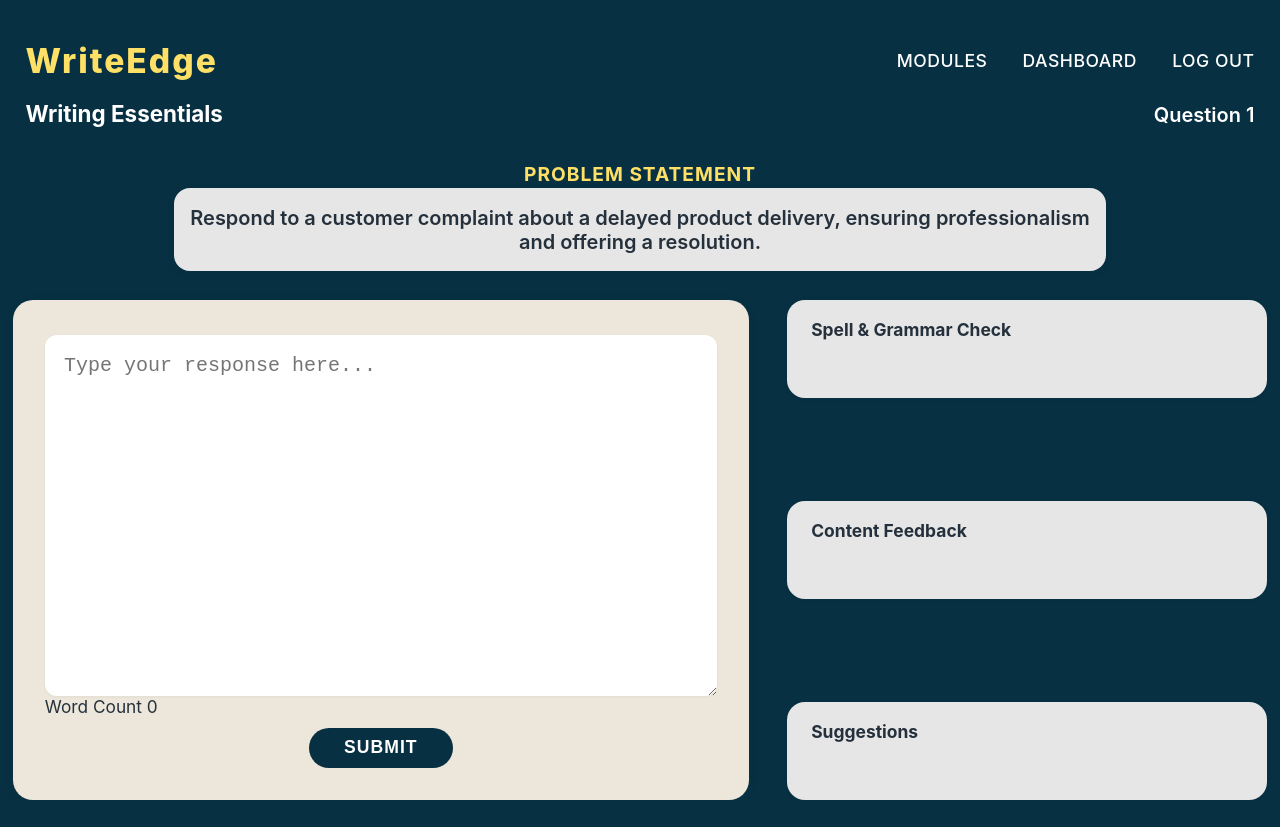
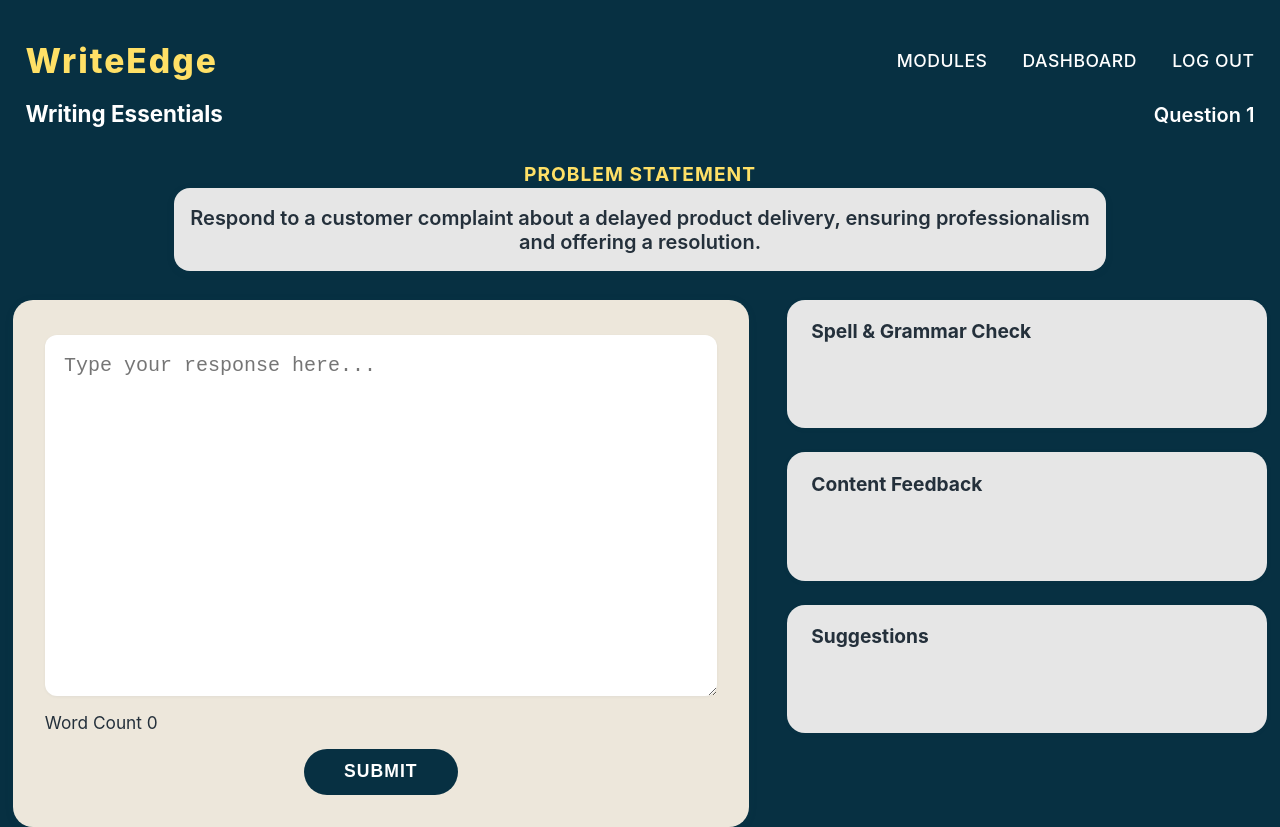
Before and after one commit to omkarumale111/Mini_Project, a React (Vite) app: page /weq1 in a window 1280 px wide. Before the commit the page ends 800 px from the top, so only its background shows below. Built offline with nearby package versions, Linux system fonts and the light colour scheme.

Commit message:
Functionalities changed

```diff
--- a/src/pages/LandingPage.css
+++ b/src/pages/LandingPage.css
@@ -108,8 +108,7 @@ body, .landing-root {
 }
 .landing-desc-row {
   margin-top: 2.2rem;
-  width: 56vw;
-  max-width: 600px;
+  width: 80vw;
   display: flex;
   flex-direction: column;
   align-items: flex-start;
@@ -122,12 +121,13 @@ body, .landing-root {
   box-shadow: none;
   padding: 0 1.2rem 0 1.2rem;
   text-align: left;
-  margin-left: 30%
+  margin-left: 10%
 }
 .landing-desc-row .landing-desc-text {
-  font-size: 1.12rem;
+  font-size: 1.35rem;
   color: #fff;
-  max-width: 420px;
+  max-width: none;
+  width: 100%;
   line-height: 1.3;
   text-align: left;
   margin-left: 0;
@@ -167,15 +167,18 @@ body, .landing-root {
   display: flex;
   flex-direction: column;
   max-width: 420px;
+  font-size: 1.25rem;
+  line-height: 1.5;
 }
-
 .landing-icons-row {
   display: flex;
   gap: 2.7rem;
   justify-content: flex-end;
-  width: 100%;
+  width: auto;
   margin-top: 1.2rem;
-  margin-left: 30%;
+  margin-left: auto;
+  transform: none;
+  transform-origin: unset;
 }
 
 .landing-icon {
--- a/src/pages/WEQ1.css
+++ b/src/pages/WEQ1.css
@@ -6,25 +6,30 @@ body, .weq1-root {
   margin: 0;
   padding: 0;
 }
+
 .weq1-header {
   padding: 2.5rem 2vw 1.5rem 2vw;
 }
+
 .weq1-logo-row {
   display: flex;
   align-items: center;
   justify-content: space-between;
   margin-bottom: 1.2rem;
 }
+
 .weq1-logo-text {
   font-size: 2.1rem;
   font-weight: 800;
   letter-spacing: 2px;
   color: #ffe066;
 }
+
 .weq1-nav {
   display: flex;
   gap: 2.2rem;
 }
+
 .weq1-nav a {
   color: #fff;
   font-size: 1.1rem;
@@ -33,25 +38,30 @@ body, .weq1-root {
   letter-spacing: 0.5px;
   transition: color 0.15s;
 }
+
 .weq1-nav a:hover {
   color: #ffe066;
 }
+
 .weq1-title-row {
   display: flex;
   align-items: flex-end;
   justify-content: space-between;
   margin-top: 1.1rem;
 }
+
 .weq1-section {
   font-size: 1.4rem;
   font-weight: 700;
   color: #fff;
 }
+
 .weq1-question {
   font-size: 1.25rem;
   font-weight: 600;
   color: #fff;
 }
+
 .weq1-problem-label {
   color: #ffe066;
   font-size: 1.2rem;
@@ -60,6 +70,7 @@ body, .weq1-root {
   margin: 0.7rem 0 0.1rem 0;
   letter-spacing: 1px;
 }
+
 .weq1-problem-box {
   background: #e6e6e6;
   color: #24303b;
@@ -73,6 +84,7 @@ body, .weq1-root {
   text-align: center;
   box-shadow: 0 2px 10px 0 rgba(44, 62, 80, 0.07);
 }
+
 .fit-main-row {
   width: 98vw;
   max-width: 1400px;
@@ -82,6 +94,7 @@ body, .weq1-root {
   display: flex;
   justify-content: center;
 }
+
 .fit-editor {
   flex: 1.2;
   min-width: 420px;
@@ -95,6 +108,7 @@ body, .weq1-root {
   box-shadow: 0 2px 10px 0 rgba(44, 62, 80, 0.09);
   padding: 2.2rem 2rem 2rem 2rem;
 }
+
 .fit-editor-area {
   min-height: 250px;
   font-size: 1.25rem;
@@ -106,36 +120,67 @@ body, .weq1-root {
   background: #fff;
   color: #24303b;
 }
+
 .fit-feedback {
   flex: 1;
   min-width: 350px;
   max-width: 480px;
   display: flex;
   flex-direction: column;
-  justify-content: space-between;
-  gap: 1.6rem;
+  gap: 1.5rem;
+  position: relative;
 }
-.weq1-feedback-box {
+
+.feedback-box {
   min-height: 90px;
-  font-size: 1.15rem;
   border-radius: 18px;
   padding: 1.2rem 1.5rem;
   background: #e6e6e6;
   color: #24303b;
   box-shadow: 0 1px 5px 0 rgba(44, 62, 80, 0.07);
-  display: flex;
-  align-items: flex-start;
+  cursor: pointer;
+  transition: all 0.3s ease;
+  position: relative;
+  z-index: 1;
 }
+
+.feedback-box.active {
+  position: absolute;
+  top: 0;
+  left: 0;
+  right: 0;
+  bottom: 0;
+  z-index: 10;
+  min-height: 100%;
+  background: #d1e3f6;
+  box-shadow: 0 8px 25px rgba(0,0,0,0.15);
+}
+
+.feedback-title {
+  font-weight: 700;
+  font-size: 1.2rem;
+  color: #24303b;
+  margin-bottom: 0.5rem;
+}
+
+.feedback-content {
+  font-size: 1.1rem;
+  color: #24303b;
+  line-height: 1.5;
+  margin-top: 1rem;
+}
+
 .weq1-wordcount {
   color: #24303b;
   font-size: 1.08rem;
-  margin-bottom: 0.7rem;
+  margin: 1rem 0;
 }
+
 .weq1-submit {
   background: #073042;
   color: #fff;
   border: none;
-  padding: 0.6rem 2.2rem;
+  padding: 0.8rem 2.5rem;
   border-radius: 2rem;
   font-size: 1.1rem;
   font-weight: 700;
@@ -145,44 +190,9 @@ body, .weq1-root {
   cursor: pointer;
   transition: background 0.18s;
 }
+
 .weq1-submit:hover {
   background: #24303b;
-}
-.expandable {
-  cursor: pointer;
-  transition: box-shadow 0.18s, background 0.18s, max-height 0.22s cubic-bezier(0.4,0,0.2,1);
-  overflow: hidden;
-  min-height: 60px;
-  max-height: 90px;
-  display: flex;
-  flex-direction: column;
-  justify-content: flex-start;
-}
-.expandable .expandable-title {
-  font-weight: 700;
-  font-size: 1.09rem;
-  color: #24303b;
-  margin-bottom: 0.3rem;
-  flex-shrink: 0;
-  min-height: 1.5em;
-  display: block;
-}
-.expandable .expandable-content {
-  margin-top: 0.6rem;
-  font-size: 1.08rem;
-  color: #24303b;
-  white-space: normal;
-}
-.expandable.expanded {
-  background: #d1e3f6;
-  color: #073042;
-  box-shadow: 0 4px 16px 0 rgba(44, 62, 80, 0.13);
-  min-height: 120px;
-  max-height: 400px;
-}
-.expandable.expanded .expandable-title {
-  color: #073042;
-  margin-bottom: 0.3rem;
 }
 
 @media (max-width: 1100px) {
@@ -194,6 +204,9 @@ body, .weq1-root {
   .fit-editor, .fit-feedback {
     min-width: 90vw;
     max-width: 98vw;
-    padding: 1.2rem 0.5rem 1.2rem 0.5rem;
+    padding: 1.5rem;
+  }
+  .feedback-box.active {
+    min-height: 250px;
   }
 }
--- a/src/pages/WEQ1.jsx
+++ b/src/pages/WEQ1.jsx
@@ -5,35 +5,29 @@ const PROBLEM_STATEMENT = "Respond to a customer complaint about a delayed produ
 
 const initialText = "";
 
-function ExpandableBox({ title, children }) {
-  const [expanded, setExpanded] = useState(false);
-  return (
-    <div className={`weq1-feedback-box expandable${expanded ? " expanded" : ""}`} onClick={() => setExpanded((e) => !e)}>
-      <div className="expandable-title">{title}</div>
-      {expanded && <div className="expandable-content">{children}</div>}
-    </div>
-  );
-}
-
-const SpellCheckBox = () => (
-  <ExpandableBox title="Spell & Grammar Check">
-    No spelling errors found. Sentence structure is clear. (Expanded details: All sentences are grammatically correct. No passive voice detected.)
-  </ExpandableBox>
-);
-const ContentFeedbackBox = () => (
-  <ExpandableBox title="Content Feedback">
-    Good use of apology and assurance. Consider adding a specific resolution. (Expanded details: The response is polite and empathetic. You could mention a compensation or estimated delivery date.)
-  </ExpandableBox>
-);
-const SuggestionsBox = () => (
-  <ExpandableBox title="Suggestions">
-    Try to personalize the response and mention a delivery date if possible. (Expanded details: Address the customer by name and offer a direct contact for further assistance.)
-  </ExpandableBox>
-);
-
 const WEQ1 = () => {
   const [text, setText] = useState(initialText);
+  const [activeBox, setActiveBox] = useState(null);
   const wordCount = text.trim() ? text.trim().split(/\s+/).length : 0;
+
+  const feedbackBoxes = [
+    {
+      title: "Spell & Grammar Check",
+      content: "No spelling errors found. Sentence structure is clear. (Expanded details: All sentences are grammatically correct. No passive voice detected.)"
+    },
+    {
+      title: "Content Feedback",
+      content: "Good use of apology and assurance. Consider adding a specific resolution. (Expanded details: The response is polite and empathetic. You could mention a compensation or estimated delivery date.)"
+    },
+    {
+      title: "Suggestions",
+      content: "Try to personalize the response and mention a delivery date if possible. (Expanded details: Address the customer by name and offer a direct contact for further assistance.)"
+    }
+  ];
+
+  const handleBoxClick = (index) => {
+    setActiveBox(activeBox === index ? null : index);
+  };
 
   return (
     <div className="weq1-root">
@@ -60,16 +54,25 @@ const WEQ1 = () => {
               className="weq1-editor fit-editor-area"
               rows={14}
               value={text}
-              onChange={e => setText(e.target.value)}
+              onChange={(e) => setText(e.target.value)}
               placeholder="Type your response here..."
             />
             <div className="weq1-wordcount">Word Count {wordCount}</div>
             <button className="weq1-submit">SUBMIT</button>
           </div>
           <div className="weq1-feedback-col fit-feedback">
-            <SpellCheckBox />
-            <ContentFeedbackBox />
-            <SuggestionsBox />
+            {feedbackBoxes.map((box, index) => (
+              <div
+                key={index}
+                className={`feedback-box ${activeBox === index ? "active" : ""}`}
+                onClick={() => handleBoxClick(index)}
+              >
+                <div className="feedback-title">{box.title}</div>
+                {activeBox === index && (
+                  <div className="feedback-content">{box.content}</div>
+                )}
+              </div>
+            ))}
           </div>
         </div>
       </main>
```
